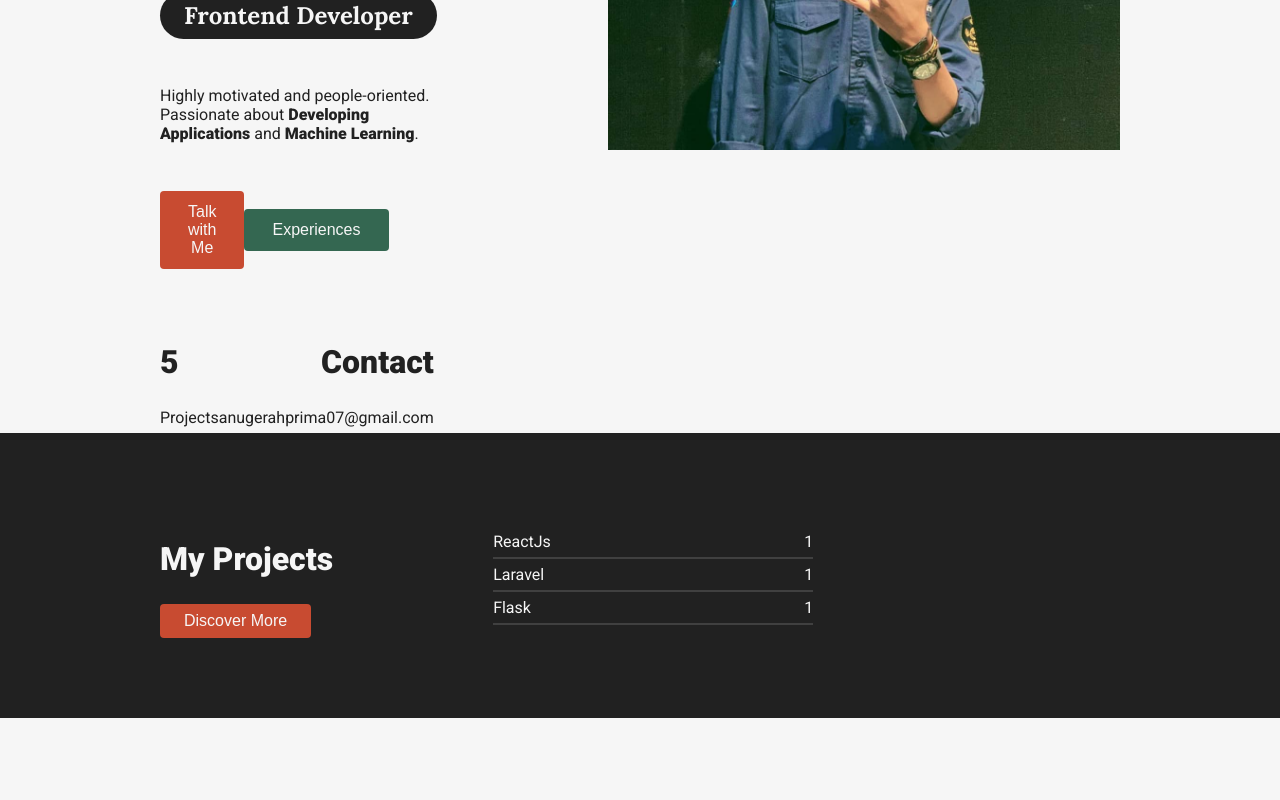
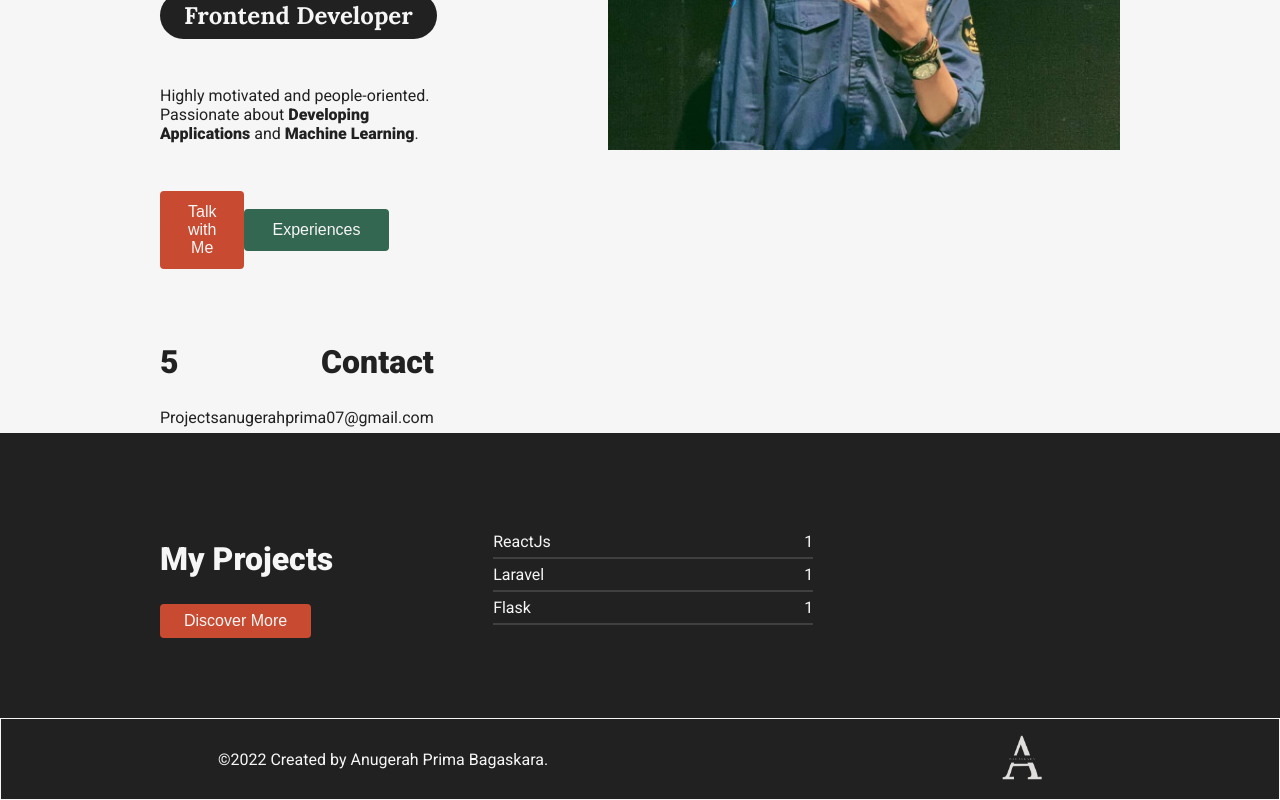
Before and after one commit to bagasapk/bagaskara, a React (Create React App) app: page / in a window 1280 px wide. Shown: the part 443-1243 px from the top of the page. Before the commit the page ends 1161 px from the top, so only its background shows below. Built offline with nearby package versions, Linux system fonts and the light colour scheme.

Commit message:
Add Footer

```diff
--- a/src/App.css
+++ b/src/App.css
@@ -53,8 +53,8 @@ body {
   background-color: var(--color-first);
 }
 
-p{
-  margin-block:0.375rem;
+p {
+  margin-block: 0.375rem;
 }
 
 .navbar {
@@ -102,6 +102,7 @@ a {
 
 .is-null {
   padding: 0;
+  margin: 0;
 }
 
 .is-flex {
@@ -138,6 +139,10 @@ a:not(.logo):active {
   border: 1px solid var(--color-black);
 }
 
+.is-border-white{
+  border: 1px solid var(--color-first);
+}
+
 .is-margin {
   margin-inline: 10rem;
 }
@@ -169,7 +174,9 @@ a:not(.logo):active {
 .navbar .chat:hover,
 .home h1 span,
 .button-primary,
-.button-secondary {
+.button-secondary,
+.project,
+.Footer {
   color: var(--color-first);
 }
 
@@ -186,7 +193,7 @@ a:not(.logo):active {
   border-bottom: 1px solid var(--color-fourth);
 }
 
-.is-border-bottom-black{
+.is-border-bottom-black {
   border-bottom: 2px solid #404040;
 }
 
@@ -202,7 +209,6 @@ a:not(.logo):active {
 }
 
 .home h1 span {
-  background-color: var(--color-black);
   margin-bottom: 1rem;
 }
 
@@ -249,7 +255,13 @@ a:not(.logo):active {
   margin-block: 3rem;
 }
 
-.project {
+.Footer,
+.project,
+.home h1 span {
   background-color: var(--color-black);
-  color: var(--color-first);
 }
+
+.Footer .logo{
+  filter: invert(1);
+  width: 5rem;
+}
--- a/src/App.js
+++ b/src/App.js
@@ -1,6 +1,7 @@
 import "./App.css";
 import me from "./images/06.jpeg";
 import Navbar from "./components/Navbar";
+import Footer from "./components/Footer";
 
 function App() {
   return (
@@ -40,7 +41,7 @@ function App() {
           <img alt="Bagaskara" src={me}></img>
         </div>
       </section>
-      <section className="project is-flex align-center is-padding-block ">
+      <section className="project is-flex align-center is-padding-block">
         <div className="is-margin is-text-left">
           <h2>My Projects</h2>
           <button className="button-primary is-padding is-smallest-rounded">
@@ -62,6 +63,7 @@ function App() {
           </div>
         </div>
       </section>
+      <Footer></Footer>
     </div>
   );
 }
--- /dev/null
+++ b/src/components/Footer.js
@@ -0,0 +1,13 @@
+import React from "react";
+import logo from "../images/logo.png";
+
+const Footer = () => {
+  return (
+    <div className="Footer is-flex around align-center is-border-white">
+      <p className="is-null">©2022 Created by Anugerah Prima Bagaskara.</p>
+      <img src={logo} alt="bagasapk" className="logo"></img>
+    </div>
+  );
+};
+
+export default Footer;
```
